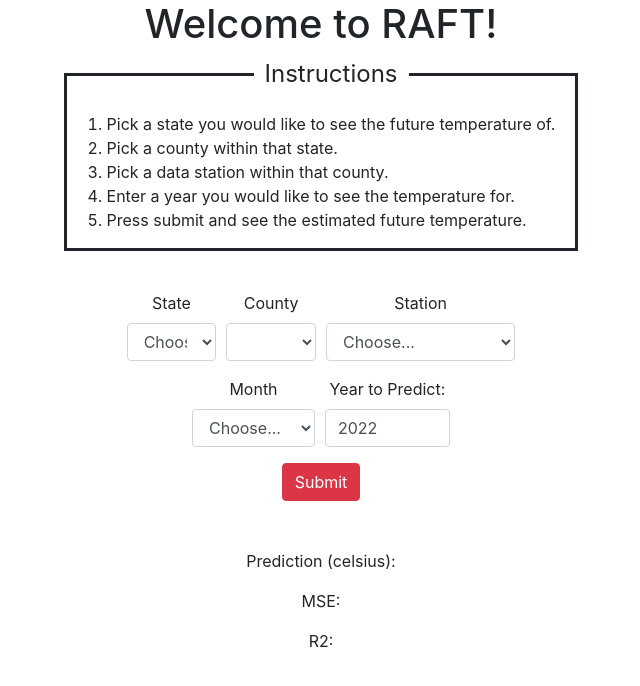
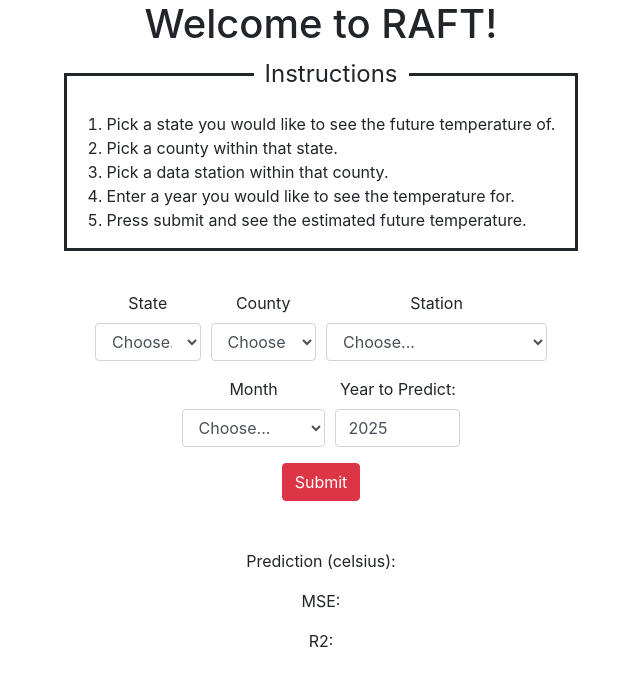
Before and after one commit to lhei-git/RAFT, a React (Create React App) app: page / in a window 1280 px wide. Shown: the top 686 px of the page, without its empty margins (319-959 px from the left). Built offline with nearby package versions, Linux system fonts and the light colour scheme.

Commit message:
countSelect has empty default, year minimum increased

```diff
--- a/src/components/CountySelect.js
+++ b/src/components/CountySelect.js
@@ -5,12 +5,10 @@ const CountySelect = () => {
   const { inputs } = useContext(InputsContext);
   return (
     <>
-      {/* <option value="">Choose...</option> */}
+      <option value="">Choose...</option>
       {inputs.counties.map(county => (
         <option value={county}>{county}</option>
       ))}
-      {/* <option value="">Choose...</option>
-      <option value="AK">Alaska</option> */}
     </>
   );
 };
--- a/src/context/InputsContext.js
+++ b/src/context/InputsContext.js
@@ -36,7 +36,7 @@ export const InputsProvider = ({ children }) => {
     county: '',
     station: '',
     month: '',
-    year: 2022,
+    year: 2025,
     counties: [],
     stations: [],
     // model data maybe
```
